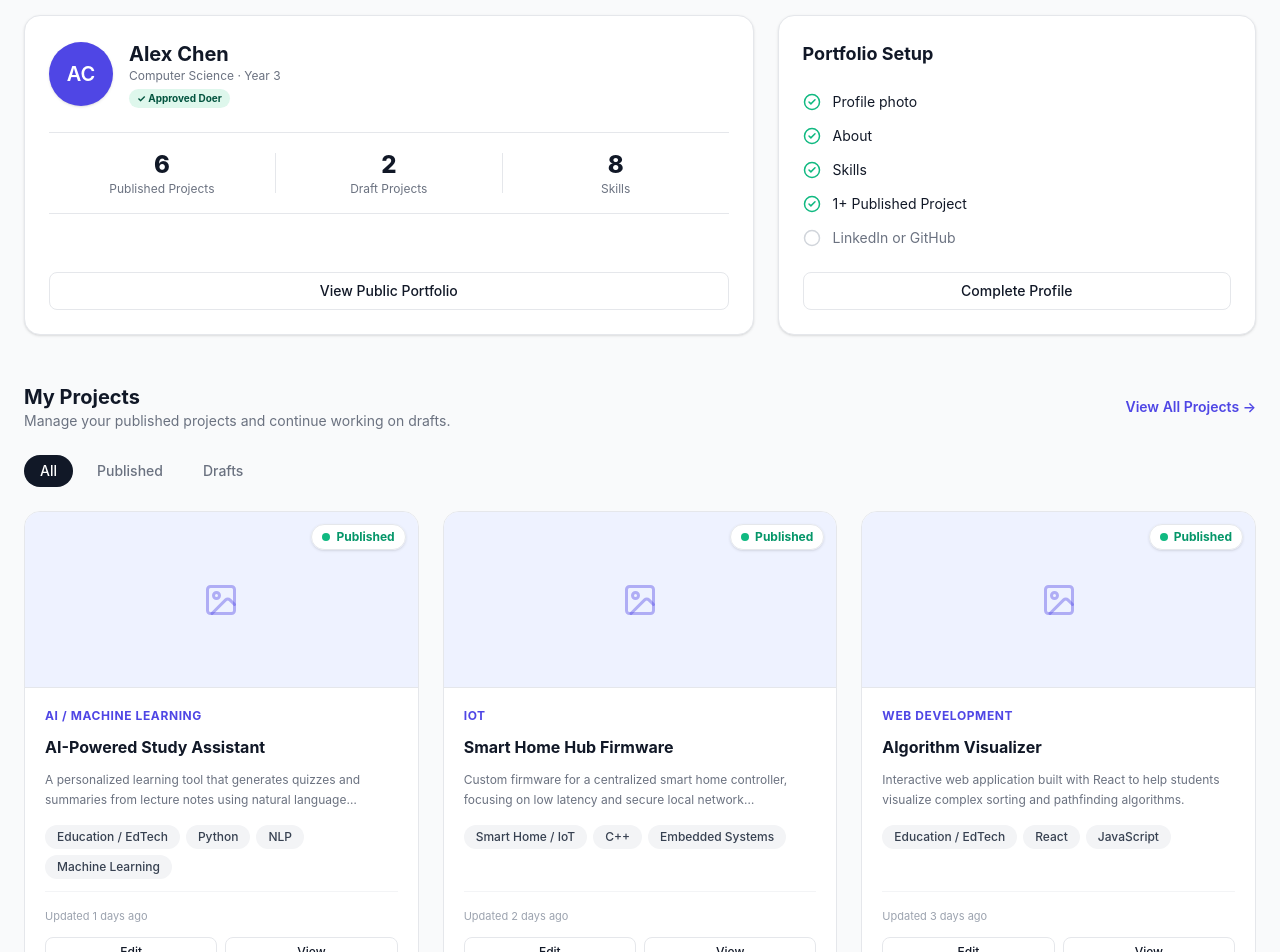
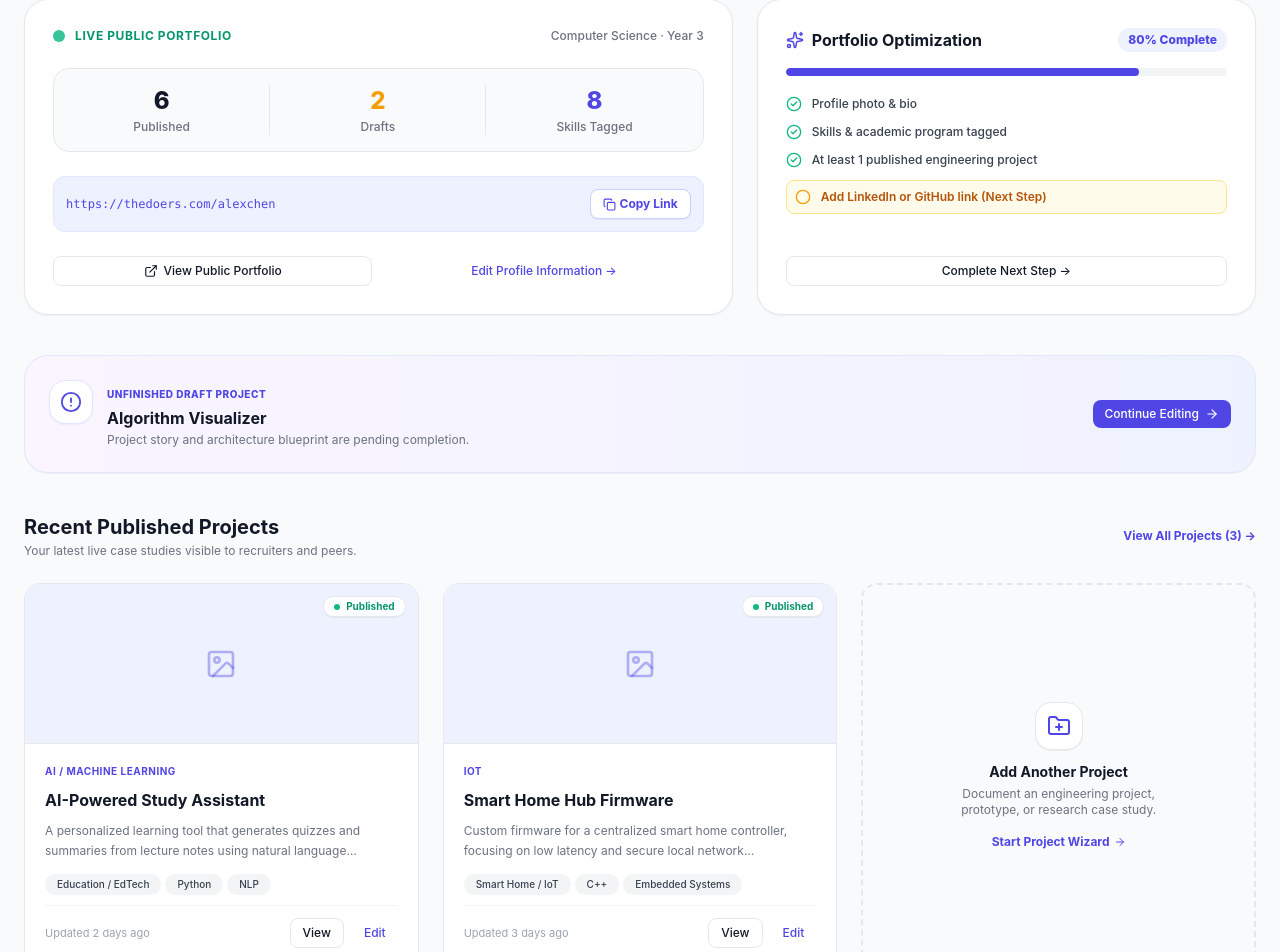
Before and after one commit to AroTech23/theDoers, a Next.js app: page /dashboard in a window 1280 px wide. Shown: the part 205-1157 px from the top of the page. Built offline with nearby package versions, Linux system fonts and the light colour scheme.

Commit message:
feat: refine dashboard architecture with shareable link, draft banner, and clean recent projects overview

```diff
--- a/app/dashboard/page.tsx
+++ b/app/dashboard/page.tsx
@@ -1,169 +1,254 @@
 'use client'
 
 import Link from 'next/link'
-import Avatar from '@/components/ui/Avatar'
 import Badge from '@/components/ui/Badge'
 import Button from '@/components/ui/Button'
-import { CheckCircle2, Circle, Image as ImageIcon } from 'lucide-react'
+import {
+  CheckCircle2,
+  Circle,
+  Plus,
+  ArrowRight,
+  ExternalLink,
+  Copy,
+  Check,
+  Sparkles,
+  AlertCircle,
+  Image as ImageIcon,
+  FolderPlus
+} from 'lucide-react'
 import { MOCK_PROJECTS, MOCK_DOERS } from '@/lib/mockData'
 import { useState } from 'react'
 
 export default function DashboardPage() {
   const currentDoer = MOCK_DOERS[0]
-  const [filter, setFilter] = useState<'all' | 'published' | 'drafts'>('all')
+  const [copied, setCopied] = useState(false)
 
-  const publishedProjects = MOCK_PROJECTS.slice(0, 4).map(p => ({ ...p, status: 'Published', market: 'Education / EdTech' }))
-  const draftProjects = MOCK_PROJECTS.slice(4, 6).map(p => ({ ...p, status: 'Draft', market: 'Smart Home / IoT' }))
-  const allProjects = [...publishedProjects, ...draftProjects]
+  const publishedProjects = MOCK_PROJECTS.slice(0, 2).map((p) => ({
+    ...p,
+    status: 'Published',
+    market: 'Education / EdTech'
+  }))
+  const draftProjects = MOCK_PROJECTS.slice(2, 3).map((p) => ({
+    ...p,
+    status: 'Draft',
+    market: 'Smart Home / IoT'
+  }))
 
-  const displayedProjects = allProjects.filter(p => {
-    if (filter === 'published') return p.status === 'Published'
-    if (filter === 'drafts') return p.status === 'Draft'
-    return true
-  }).slice(0, 3)
+  const portfolioUrl = `thedoers.com/${currentDoer.username || 'alexchen'}`
+
+  const handleCopyLink = () => {
+    navigator.clipboard.writeText(`https://${portfolioUrl}`)
+    setCopied(true)
+    setTimeout(() => setCopied(false), 2500)
+  }
 
   return (
-    <div className="max-w-7xl mx-auto px-6 py-12">
-      {/* Header */}
-      <div className="mb-10">
-        <h1 className="text-3xl font-bold text-[#111827] mb-2">Welcome back, {currentDoer.full_name.split(' ')[0]}</h1>
-        <p className="text-[#6B7280]">Manage your projects and keep your portfolio up to date.</p>
+    <div className="max-w-7xl mx-auto px-6 py-10 w-full flex flex-col gap-10">
+      {/* ── 1. GREETING & CONTEXT HEADER ── */}
+      <div className="flex flex-col sm:flex-row sm:items-center justify-between gap-4">
+        <div>
+          <h1 className="text-3xl font-extrabold text-[#111827] tracking-tight">
+            Welcome back, {currentDoer.full_name.split(' ')[0]} 👋
+          </h1>
+          <p className="text-sm text-[#6B7280] mt-1">
+            Here&apos;s an overview of your student engineering portfolio and active projects.
+          </p>
         </div>
 
-      {/* Top Cards */}
-      <div className="grid grid-cols-1 lg:grid-cols-5 gap-6 mb-12">
-        {/* Your Portfolio Card with Avatar Image Holder */}
-        <div className="lg:col-span-3 bg-white border border-[#E5E7EB] rounded-2xl p-6 flex flex-col justify-between shadow-sm">
+        <Link href="/dashboard/projects/new">
+          <Button variant="primary" size="md" className="gap-2 shadow-sm">
+            <Plus size={16} /> Create New Project
+          </Button>
+        </Link>
+      </div>
+
+      {/* ── 2. TWO STRATEGIC SUMMARY CARDS ── */}
+      <div className="grid grid-cols-1 lg:grid-cols-12 gap-6">
+
+        {/* Left Card: Public Portfolio & Shareable Link (7 Cols) */}
+        <div className="lg:col-span-7 bg-white border border-[#E5E7EB] rounded-3xl p-7 shadow-xs flex flex-col justify-between">
           <div>
-            <div className="flex items-center gap-4 mb-6">
-              <Avatar name={currentDoer.full_name} imageUrl={currentDoer.avatar_url} size="lg" className="w-16 h-16 text-xl shadow-sm" />
-              <div>
-                <h2 className="text-xl font-bold text-[#111827]">{currentDoer.full_name}</h2>
-                <p className="text-xs text-[#6B7280]">{currentDoer.program} · {currentDoer.year}</p>
-                <div className="mt-1 inline-flex items-center px-2 py-0.5 rounded-full text-[10px] font-bold bg-[#DEF7EC] text-[#03543F]">
-                  ✓ Approved Doer
+            <div className="flex items-center justify-between mb-6">
+              <div className="flex items-center gap-2.5">
+                <div className="w-3 h-3 rounded-full bg-[#10B981] animate-pulse"></div>
+                <span className="text-xs font-bold uppercase tracking-wider text-[#059669]">
+                  Live Public Portfolio
+                </span>
               </div>
+              <span className="text-xs text-[#6B7280] font-medium">
+                {currentDoer.program} · {currentDoer.year}
+              </span>
+            </div>
+
+            {/* Metrics Row */}
+            <div className="grid grid-cols-3 divide-x divide-[#E5E7EB] bg-[#F9FAFB] border border-[#E5E7EB] rounded-2xl py-4 mb-6 text-center">
+              <div className="px-2">
+                <div className="text-2xl font-extrabold text-[#111827]">6</div>
+                <div className="text-xs text-[#6B7280] font-medium mt-0.5">Published</div>
+              </div>
+              <div className="px-2">
+                <div className="text-2xl font-extrabold text-[#F59E0B]">2</div>
+                <div className="text-xs text-[#6B7280] font-medium mt-0.5">Drafts</div>
+              </div>
+              <div className="px-2">
+                <div className="text-2xl font-extrabold text-[#4F46E5]">{currentDoer.skills.length}</div>
+                <div className="text-xs text-[#6B7280] font-medium mt-0.5">Skills Tagged</div>
               </div>
             </div>
 
-            <div className="flex items-center justify-between py-4 mb-6 border-y border-[#E5E7EB]">
-              <div className="text-center flex-1">
-                <div className="text-2xl font-extrabold text-[#111827]">6</div>
-                <div className="text-xs text-[#6B7280]">Published Projects</div>
+            {/* Public Link Bar */}
+            <div className="p-3 bg-[#EEF2FF] border border-[#E0E7FF] rounded-xl flex items-center justify-between gap-3 mb-4">
+              <div className="flex items-center gap-2 overflow-hidden">
+                <span className="text-xs text-[#4F46E5] font-mono truncate font-medium">
+                  https://{portfolioUrl}
+                </span>
               </div>
-              <div className="w-px h-10 bg-[#E5E7EB]"></div>
-              <div className="text-center flex-1">
-                <div className="text-2xl font-extrabold text-[#111827]">2</div>
-                <div className="text-xs text-[#6B7280]">Draft Projects</div>
-              </div>
-              <div className="w-px h-10 bg-[#E5E7EB]"></div>
-              <div className="text-center flex-1">
-                <div className="text-2xl font-extrabold text-[#111827]">8</div>
-                <div className="text-xs text-[#6B7280]">Skills</div>
-              </div>
+              <button
+                onClick={handleCopyLink}
+                className="shrink-0 inline-flex items-center gap-1 px-3 py-1.5 bg-white hover:bg-[#FAF5FF] text-xs font-bold text-[#4F46E5] border border-[#C7D2FE] rounded-lg transition-colors cursor-pointer shadow-2xs"
+              >
+                {copied ? <Check size={13} className="text-[#059669]" /> : <Copy size={13} />}
+                {copied ? 'Copied!' : 'Copy Link'}
+              </button>
             </div>
           </div>
 
-          <Link href={`/doers/${currentDoer.username || currentDoer.id}?from=dashboard`} className="block w-full">
-            <Button variant="outline" className="w-full justify-center">View Public Portfolio</Button>
+          <div className="flex items-center gap-3 pt-2">
+            <Link
+              href={`/doers/${currentDoer.username || currentDoer.id}?from=dashboard`}
+              className="flex-1"
+            >
+              <Button variant="outline" size="sm" className="w-full gap-1.5 text-xs font-bold">
+                <ExternalLink size={14} /> View Public Portfolio
+              </Button>
             </Link>
-        </div>
-
-        {/* Portfolio Setup Card */}
-        <div className="lg:col-span-2 bg-white border border-[#E5E7EB] rounded-2xl p-6 flex flex-col justify-between shadow-sm">
-          <div>
-            <h2 className="text-lg font-bold text-[#111827] mb-6">Portfolio Setup</h2>
-            <ul className="space-y-3.5 mb-6">
-              <li className="flex items-center gap-3 text-sm text-[#111827]">
-                <CheckCircle2 size={18} className="text-[#10B981]" /> Profile photo
-              </li>
-              <li className="flex items-center gap-3 text-sm text-[#111827]">
-                <CheckCircle2 size={18} className="text-[#10B981]" /> About
-              </li>
-              <li className="flex items-center gap-3 text-sm text-[#111827]">
-                <CheckCircle2 size={18} className="text-[#10B981]" /> Skills
-              </li>
-              <li className="flex items-center gap-3 text-sm text-[#111827]">
-                <CheckCircle2 size={18} className="text-[#10B981]" /> 1+ Published Project
-              </li>
-              <li className="flex items-center gap-3 text-sm text-[#6B7280]">
-                <Circle size={18} className="text-[#D1D5DB]" /> LinkedIn or GitHub
-              </li>
-            </ul>
-          </div>
-          <Link href="/dashboard/profile" className="block w-full">
-            <Button variant="outline" className="w-full justify-center">Complete Profile</Button>
+            <Link href="/dashboard/profile" className="flex-1">
+              <Button variant="ghost" size="sm" className="w-full text-xs font-bold text-[#4F46E5]">
+                Edit Profile Information →
+              </Button>
             </Link>
           </div>
         </div>
 
-      {/* My Projects Section */}
+        {/* Right Card: Portfolio Setup / Optimization (5 Cols) */}
+        <div className="lg:col-span-5 bg-white border border-[#E5E7EB] rounded-3xl p-7 shadow-xs flex flex-col justify-between">
           <div>
-        <div className="flex flex-col sm:flex-row sm:items-center justify-between mb-6 gap-4">
-          <div>
-            <h2 className="text-xl font-bold text-[#111827]">My Projects</h2>
-            <p className="text-sm text-[#6B7280]">Manage your published projects and continue working on drafts.</p>
+            <div className="flex items-center justify-between mb-4">
+              <h2 className="text-base font-bold text-[#111827] flex items-center gap-2">
+                <Sparkles size={18} className="text-[#4F46E5]" /> Portfolio Optimization
+              </h2>
+              <span className="text-xs font-extrabold text-[#4F46E5] bg-[#EEF2FF] px-2.5 py-1 rounded-full">
+                80% Complete
+              </span>
             </div>
-          <Link href="/dashboard/projects" className="text-sm font-semibold text-[#4F46E5] hover:text-[#3730A3]">
-            View All Projects →
+
+            {/* Progress Bar */}
+            <div className="w-full bg-[#F3F4F6] h-2 rounded-full overflow-hidden mb-5">
+              <div className="bg-[#4F46E5] h-full w-[80%] transition-all duration-500 rounded-full" />
+            </div>
+
+            {/* Checklist items */}
+            <ul className="space-y-3 mb-6">
+              <li className="flex items-center gap-2.5 text-xs text-[#374151] font-medium">
+                <CheckCircle2 size={16} className="text-[#10B981] shrink-0" />
+                <span>Profile photo &amp; bio</span>
+              </li>
+              <li className="flex items-center gap-2.5 text-xs text-[#374151] font-medium">
+                <CheckCircle2 size={16} className="text-[#10B981] shrink-0" />
+                <span>Skills &amp; academic program tagged</span>
+              </li>
+              <li className="flex items-center gap-2.5 text-xs text-[#374151] font-medium">
+                <CheckCircle2 size={16} className="text-[#10B981] shrink-0" />
+                <span>At least 1 published engineering project</span>
+              </li>
+              <li className="flex items-center gap-2.5 text-xs text-[#B45309] bg-[#FFFBEB] p-2 rounded-lg border border-[#FDE68A] font-semibold">
+                <Circle size={16} className="text-[#F59E0B] shrink-0" />
+                <span>Add LinkedIn or GitHub link (Next Step)</span>
+              </li>
+            </ul>
+          </div>
+
+          <Link href="/dashboard/profile" className="block w-full">
+            <Button variant="outline" size="sm" className="w-full text-xs font-bold">
+              Complete Next Step →
+            </Button>
           </Link>
         </div>
 
-        {/* Filters */}
-        <div className="flex items-center gap-2 mb-6">
-          <button
-            onClick={() => setFilter('all')}
-            className={`px-4 py-1.5 rounded-full text-sm font-medium transition-colors cursor-pointer ${
-              filter === 'all' ? 'bg-[#111827] text-white' : 'text-[#6B7280] hover:bg-[#F3F4F6]'
-            }`}
-          >
-            All
-          </button>
-          <button
-            onClick={() => setFilter('published')}
-            className={`px-4 py-1.5 rounded-full text-sm font-medium transition-colors cursor-pointer ${
-              filter === 'published' ? 'bg-[#111827] text-white' : 'text-[#6B7280] hover:bg-[#F3F4F6]'
-            }`}
-          >
-            Published
-          </button>
-          <button
-            onClick={() => setFilter('drafts')}
-            className={`px-4 py-1.5 rounded-full text-sm font-medium transition-colors cursor-pointer ${
-              filter === 'drafts' ? 'bg-[#111827] text-white' : 'text-[#6B7280] hover:bg-[#F3F4F6]'
-            }`}
-          >
-            Drafts
-          </button>
       </div>
 
-        {/* Grid matching public portfolio card format */}
+      {/* ── 3. ACTIONABLE ACTIVE DRAFTS SECTION ── */}
+      {draftProjects.length > 0 && (
+        <div className="bg-gradient-to-r from-[#FAF5FF] to-[#EEF2FF] border border-[#E0E7FF] rounded-3xl p-6 shadow-2xs">
+          <div className="flex flex-col sm:flex-row sm:items-center justify-between gap-4">
+            <div className="flex items-start gap-3.5">
+              <div className="p-2.5 bg-white text-[#4F46E5] rounded-2xl shadow-xs shrink-0 border border-[#E0E7FF]">
+                <AlertCircle size={22} />
+              </div>
+              <div>
+                <span className="text-[10px] font-extrabold uppercase tracking-wider text-[#4F46E5]">
+                  UNFINISHED DRAFT PROJECT
+                </span>
+                <h3 className="text-base font-bold text-[#111827] mt-0.5">
+                  {draftProjects[0].title}
+                </h3>
+                <p className="text-xs text-[#6B7280] mt-0.5">
+                  Project story and architecture blueprint are pending completion.
+                </p>
+              </div>
+            </div>
+
+            <div className="flex items-center gap-3 shrink-0">
+              <Link href={`/dashboard/projects/new?edit=${draftProjects[0].id}`}>
+                <Button variant="primary" size="sm" className="gap-1.5 text-xs">
+                  Continue Editing <ArrowRight size={14} />
+                </Button>
+              </Link>
+            </div>
+          </div>
+        </div>
+      )}
+
+      {/* ── 4. RECENT PUBLISHED PROJECTS ── */}
+      <div>
+        <div className="flex items-center justify-between mb-6">
+          <div>
+            <h2 className="text-xl font-bold text-[#111827]">Recent Published Projects</h2>
+            <p className="text-xs text-[#6B7280] mt-0.5">Your latest live case studies visible to recruiters and peers.</p>
+          </div>
+          <Link
+            href="/dashboard/projects"
+            className="text-xs font-bold text-[#4F46E5] hover:text-[#3730A3] transition-colors flex items-center gap-1"
+          >
+            View All Projects ({publishedProjects.length + draftProjects.length}) →
+          </Link>
+        </div>
+
+        {/* Project Cards Grid */}
         <div className="grid grid-cols-1 md:grid-cols-3 gap-6">
-          {displayedProjects.map((project, i) => (
-            <div key={project.id} className="bg-white border border-[#E5E7EB] rounded-2xl overflow-hidden flex flex-col hover:shadow-md transition-shadow">
+
+          {/* Published Project 1 */}
+          {publishedProjects.map((project, idx) => (
+            <div
+              key={project.id}
+              className="bg-white border border-[#E5E7EB] rounded-2xl overflow-hidden flex flex-col hover:shadow-md transition-shadow"
+            >
               {/* Cover Image Area */}
-              <div className="w-full h-44 bg-[#EEF2FF] flex items-center justify-center border-b border-[#E5E7EB] relative">
+              <div className="w-full h-40 bg-[#EEF2FF] flex items-center justify-center border-b border-[#E5E7EB] relative">
                 <div className="text-[#4F46E5]/40">
-                  <ImageIcon size={36} />
+                  <ImageIcon size={32} />
                 </div>
                 <div className="absolute top-3 right-3">
-                  {project.status === 'Published' ? (
-                    <span className="px-2.5 py-1 bg-white/95 backdrop-blur-sm rounded-full flex items-center gap-1.5 text-xs font-bold text-[#059669] shadow-sm border border-[#E5E7EB]">
-                      <span className="w-2 h-2 rounded-full bg-[#10B981]"></span>
+                  <span className="px-2.5 py-0.5 bg-white/95 backdrop-blur-sm rounded-full flex items-center gap-1.5 text-[10px] font-bold text-[#059669] shadow-2xs border border-[#E5E7EB]">
+                    <span className="w-1.5 h-1.5 rounded-full bg-[#10B981]"></span>
                     Published
                   </span>
-                  ) : (
-                    <span className="px-2.5 py-1 bg-white/95 backdrop-blur-sm rounded-full flex items-center gap-1.5 text-xs font-bold text-[#6B7280] shadow-sm border border-[#E5E7EB]">
-                      <span className="w-2 h-2 rounded-full border-2 border-[#9CA3AF]"></span>
-                      Draft
-                    </span>
-                  )}
                 </div>
               </div>
 
               {/* Card Body */}
-              <div className="p-5 flex-grow flex flex-col gap-3">
-                <span className="text-xs font-bold text-[#4F46E5] uppercase tracking-wider">
+              <div className="p-5 flex-1 flex flex-col gap-2.5">
+                <span className="text-[10px] font-bold text-[#4F46E5] uppercase tracking-wider">
                   {project.category}
                 </span>
 
@@ -177,34 +262,46 @@ export default function DashboardPage() {
                   {project.description}
                 </p>
 
-                <div className="flex flex-wrap gap-1.5 pt-1">
-                  {project.tags?.map((tag: string) => (
-                    <Badge key={tag} label={tag} />
+                <div className="flex flex-wrap gap-1 pt-1">
+                  {project.tags?.slice(0, 3).map((tag: string) => (
+                    <Badge key={tag} label={tag} className="text-[10px]" />
                   ))}
                 </div>
 
-                <div className="mt-auto pt-4 border-t border-[#F3F4F6]">
-                  <div className="text-[11px] text-[#9CA3AF] mb-3">Updated {i + 1} days ago</div>
-                  <div className="flex gap-2">
-                    {project.status === 'Published' ? (
-                      <>
-                        <Link href={`/dashboard/projects/new?edit=${project.id}`} className="flex-1">
-                          <Button variant="outline" size="sm" className="w-full justify-center text-xs">Edit</Button>
+                <div className="mt-auto pt-3 border-t border-[#F3F4F6] flex items-center justify-between">
+                  <span className="text-[11px] text-[#9CA3AF]">Updated {idx + 2} days ago</span>
+                  <div className="flex items-center gap-2">
+                    <Link href={`/projects/${project.id}?from=dashboard`}>
+                      <Button variant="outline" size="sm" className="text-xs px-2.5 py-1">View</Button>
                     </Link>
-                        <Link href={`/projects/${project.id}?from=dashboard`} className="flex-1">
-                          <Button variant="outline" size="sm" className="w-full justify-center text-xs">View</Button>
+                    <Link href={`/dashboard/projects/new?edit=${project.id}`}>
+                      <Button variant="ghost" size="sm" className="text-xs px-2.5 py-1 text-[#4F46E5]">Edit</Button>
                     </Link>
-                      </>
-                    ) : (
-                      <Link href={`/dashboard/projects/new?edit=${project.id}`} className="w-full">
-                        <Button variant="outline" size="sm" className="w-full justify-center text-xs">Continue Editing</Button>
-                      </Link>
-                    )}
                   </div>
                 </div>
               </div>
             </div>
           ))}
+
+          {/* Quick Create Card (New Action Prompt) */}
+          <Link
+            href="/dashboard/projects/new"
+            className="group bg-[#F9FAFB] hover:bg-[#F3F4F6] border-2 border-dashed border-[#E5E7EB] hover:border-[#4F46E5] rounded-2xl p-6 flex flex-col items-center justify-center text-center transition-all cursor-pointer min-h-[280px]"
+          >
+            <div className="w-12 h-12 rounded-2xl bg-white border border-[#E5E7EB] group-hover:border-[#4F46E5] group-hover:scale-105 transition-all flex items-center justify-center text-[#4F46E5] mb-3 shadow-2xs">
+              <FolderPlus size={24} />
+            </div>
+            <h4 className="font-bold text-[#111827] text-sm group-hover:text-[#4F46E5] transition-colors">
+              Add Another Project
+            </h4>
+            <p className="text-xs text-[#6B7280] max-w-[200px] mt-1">
+              Document an engineering project, prototype, or research case study.
+            </p>
+            <span className="mt-4 inline-flex items-center gap-1 text-xs font-bold text-[#4F46E5]">
+              Start Project Wizard <ArrowRight size={12} />
+            </span>
+          </Link>
+
         </div>
       </div>
     </div>
```
Lines whose indentation alone changed are shown as unchanged.
